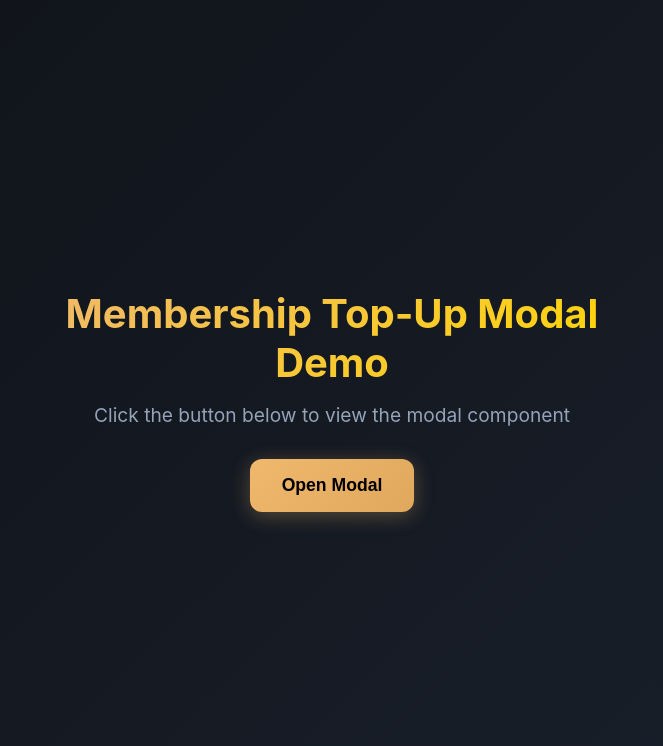
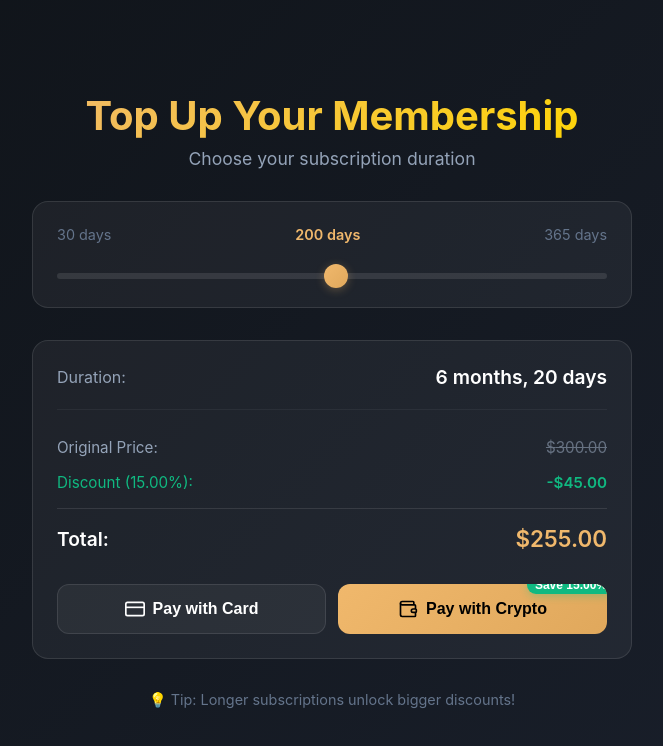
Before and after one commit to Ace-TRW/membership-topup-modal, a React (Create React App) app: page / in a window 1280 px wide. Shown: the top 746 px of the page, without its empty margins (308-971 px from the left). Built offline with nearby package versions, Linux system fonts and the light colour scheme.

Commit message:
Add dynamic pricing with slider UI and two-stage payment flow

```diff
--- a/src/App.css
+++ b/src/App.css
@@ -24,44 +24,230 @@ body {
 }
 
 .container {
-  text-align: center;
   max-width: 600px;
   width: 100%;
 }
 
 h1 {
   font-size: 2.5rem;
-  margin-bottom: 1rem;
+  margin-bottom: 0.5rem;
   background: linear-gradient(135deg, #f0b86c 0%, #ffd700 100%);
   -webkit-background-clip: text;
   -webkit-text-fill-color: transparent;
   background-clip: text;
+  text-align: center;
 }
 
-p {
-  font-size: 1.2rem;
+.subtitle {
+  font-size: 1.1rem;
   color: #94a3b8;
+  text-align: center;
   margin-bottom: 2rem;
 }
 
-.demo-button {
+.slider-container {
+  background: rgba(255, 255, 255, 0.05);
+  border-radius: 16px;
+  padding: 24px;
+  margin-bottom: 2rem;
+  border: 1px solid rgba(255, 255, 255, 0.1);
+}
+
+.slider-labels {
+  display: flex;
+  justify-content: space-between;
+  margin-bottom: 20px;
+  font-size: 0.9rem;
+  color: #64748b;
+}
+
+.current-days {
+  color: #f0b86c;
+  font-weight: 600;
+}
+
+.slider {
+  width: 100%;
+  height: 6px;
+  border-radius: 3px;
+  background: rgba(255, 255, 255, 0.1);
+  outline: none;
+  -webkit-appearance: none;
+}
+
+.slider::-webkit-slider-thumb {
+  -webkit-appearance: none;
+  appearance: none;
+  width: 24px;
+  height: 24px;
+  border-radius: 50%;
+  background: linear-gradient(135deg, #f0b86c 0%, #e0a85c 100%);
+  cursor: pointer;
+  box-shadow: 0 2px 10px rgba(240, 184, 108, 0.3);
+  transition: all 0.2s;
+}
+
+.slider::-webkit-slider-thumb:hover {
+  box-shadow: 0 2px 20px rgba(240, 184, 108, 0.5);
+  transform: scale(1.1);
+}
+
+.slider::-moz-range-thumb {
+  width: 24px;
+  height: 24px;
+  border-radius: 50%;
+  background: linear-gradient(135deg, #f0b86c 0%, #e0a85c 100%);
+  cursor: pointer;
+  box-shadow: 0 2px 10px rgba(240, 184, 108, 0.3);
+  border: none;
+  transition: all 0.2s;
+}
+
+.pricing-card {
+  background: rgba(255, 255, 255, 0.05);
+  border-radius: 16px;
+  padding: 24px;
+  border: 1px solid rgba(255, 255, 255, 0.1);
+  margin-bottom: 2rem;
+}
+
+.duration-display {
+  display: flex;
+  justify-content: space-between;
+  align-items: center;
+  padding-bottom: 20px;
+  border-bottom: 1px solid rgba(255, 255, 255, 0.05);
+  margin-bottom: 20px;
+}
+
+.duration-label {
+  color: #94a3b8;
+  font-size: 1rem;
+}
+
+.duration-value {
+  color: #ffffff;
+  font-size: 1.2rem;
+  font-weight: 600;
+}
+
+.price-breakdown {
+  margin-bottom: 24px;
+}
+
+.price-row {
+  display: flex;
+  justify-content: space-between;
+  align-items: center;
+  padding: 8px 0;
+  font-size: 0.95rem;
+  color: #94a3b8;
+}
+
+.original-price {
+  text-decoration: line-through;
+  opacity: 0.6;
+}
+
+.discount-row {
+  color: #10b981;
+}
+
+.discount-amount {
+  color: #10b981;
+  font-weight: 600;
+}
+
+.total-row {
+  padding-top: 16px;
+  border-top: 1px solid rgba(255, 255, 255, 0.1);
+  margin-top: 8px;
+  font-size: 1.2rem;
+  font-weight: 600;
+  color: #ffffff;
+}
+
+.final-price {
+  color: #f0b86c;
+  font-size: 1.4rem;
+}
+
+.payment-buttons {
+  display: grid;
+  grid-template-columns: 1fr 1fr;
+  gap: 12px;
+}
+
+.pay-button {
+  padding: 14px 20px;
+  border-radius: 12px;
+  border: none;
+  font-size: 1rem;
+  font-weight: 600;
+  cursor: pointer;
+  transition: all 0.3s ease;
+  display: flex;
+  align-items: center;
+  justify-content: center;
+  gap: 8px;
+  position: relative;
+}
+
+.pay-card {
+  background: rgba(255, 255, 255, 0.05);
+  color: #ffffff;
+  border: 1px solid rgba(255, 255, 255, 0.1);
+}
+
+.pay-card:hover {
+  background: rgba(255, 255, 255, 0.08);
+  transform: translateY(-2px);
+}
+
+.pay-crypto {
   background: linear-gradient(135deg, #f0b86c 0%, #e0a85c 100%);
   color: #000000;
-  border: none;
-  padding: 16px 32px;
-  font-size: 1.1rem;
-  font-weight: 600;
-  border-radius: 12px;
-  cursor: pointer;
-  transition: all 0.3s ease;
-  box-shadow: 0 4px 20px rgba(240, 184, 108, 0.3);
+  position: relative;
+  overflow: hidden;
 }
 
-.demo-button:hover {
+.pay-crypto:hover {
   transform: translateY(-2px);
   box-shadow: 0 6px 30px rgba(240, 184, 108, 0.4);
 }
 
-.demo-button:active {
-  transform: translateY(0);
+.extra-badge {
+  position: absolute;
+  top: -8px;
+  right: -8px;
+  background: #10b981;
+  color: white;
+  padding: 2px 8px;
+  border-radius: 12px;
+  font-size: 0.75rem;
+  font-weight: 600;
+  box-shadow: 0 2px 8px rgba(16, 185, 129, 0.3);
 }
+
+.info-text {
+  text-align: center;
+  color: #64748b;
+  font-size: 0.9rem;
+}
+
+/* Mobile responsiveness */
+@media (max-width: 480px) {
+  h1 {
+    font-size: 2rem;
+  }
+
+  .payment-buttons {
+    grid-template-columns: 1fr;
+  }
+
+  .extra-badge {
+    position: static;
+    display: inline-block;
+    margin-left: 8px;
+  }
+}
--- a/src/App.jsx
+++ b/src/App.jsx
@@ -3,21 +3,111 @@ import MembershipTopUpModal from './components/MembershipTopUpModal';
 import './App.css';
 
 function App() {
-  const [showModal, setShowModal] = useState(false);
+  const [days, setDays] = useState(200);
+  const [isModalOpen, setIsModalOpen] = useState(false);
+
+  // Calculate price based on days (example pricing logic)
+  const pricePerDay = 1.50;
+  const baseDiscount = 0.10; // 10% base discount
+  const bulkDiscount = days > 180 ? 0.05 : 0; // Extra 5% for 6+ months
+  const totalDiscount = baseDiscount + bulkDiscount;
+
+  const originalPrice = days * pricePerDay;
+  const discountAmount = originalPrice * totalDiscount;
+  const finalPrice = originalPrice - discountAmount;
+  const discountPercentage = (totalDiscount * 100).toFixed(2);
+
+  // Format duration string
+  const months = Math.floor(days / 30);
+  const remainingDays = days % 30;
+  const durationString = months > 0
+    ? `${months} month${months > 1 ? 's' : ''}${remainingDays > 0 ? `, ${remainingDays} days` : ''}`
+    : `${days} days`;
+
+  const handleSliderChange = (e) => {
+    setDays(parseInt(e.target.value));
+  };
+
+  const handlePayWithCrypto = () => {
+    setIsModalOpen(true);
+  };
 
   return (
     <div className="App">
       <div className="container">
-        <h1>Membership Top-Up Modal Demo</h1>
-        <p>Click the button below to view the modal component</p>
-        <button
-          className="demo-button"
-          onClick={() => setShowModal(true)}
-        >
-          Open Modal
-        </button>
+        <h1>Top Up Your Membership</h1>
+        <p className="subtitle">Choose your subscription duration</p>
+
+        <div className="slider-container">
+          <div className="slider-labels">
+            <span>30 days</span>
+            <span className="current-days">{days} days</span>
+            <span>365 days</span>
+          </div>
+          <input
+            type="range"
+            min="30"
+            max="365"
+            value={days}
+            onChange={handleSliderChange}
+            className="slider"
+          />
+        </div>
+
+        <div className="pricing-card">
+          <div className="duration-display">
+            <span className="duration-label">Duration:</span>
+            <span className="duration-value">{durationString}</span>
+          </div>
+
+          <div className="price-breakdown">
+            <div className="price-row">
+              <span>Original Price:</span>
+              <span className="original-price">${originalPrice.toFixed(2)}</span>
+            </div>
+            <div className="price-row discount-row">
+              <span>Discount ({discountPercentage}%):</span>
+              <span className="discount-amount">-${discountAmount.toFixed(2)}</span>
+            </div>
+            <div className="price-row total-row">
+              <span>Total:</span>
+              <span className="final-price">${finalPrice.toFixed(2)}</span>
+            </div>
+          </div>
+
+          <div className="payment-buttons">
+            <button className="pay-button pay-card">
+              <svg width="20" height="20" viewBox="0 0 24 24" fill="none" stroke="currentColor" strokeWidth="2">
+                <rect x="1" y="4" width="22" height="16" rx="2" ry="2"/>
+                <line x1="1" y1="10" x2="23" y2="10"/>
+              </svg>
+              Pay with Card
+            </button>
+            <button className="pay-button pay-crypto" onClick={handlePayWithCrypto}>
+              <svg width="20" height="20" viewBox="0 0 24 24" fill="none" stroke="currentColor" strokeWidth="2">
+                <path d="M19 7V4a1 1 0 0 0-1-1H5a2 2 0 0 0 0 4h15a1 1 0 0 1 1 1v4h-3a2 2 0 0 0 0 4h3a1 1 0 0 0 1-1v-2a1 1 0 0 0-1-1" />
+                <path d="M3 5v14a2 2 0 0 0 2 2h15a1 1 0 0 0 1-1v-4" />
+              </svg>
+              Pay with Crypto
+              {totalDiscount > baseDiscount && (
+                <span className="extra-badge">Save {discountPercentage}%</span>
+              )}
+            </button>
+          </div>
+        </div>
+
+        <div className="info-text">
+          <p>💡 Tip: Longer subscriptions unlock bigger discounts!</p>
+        </div>
       </div>
-      {showModal && <MembershipTopUpModal />}
+
+      <MembershipTopUpModal
+        isOpen={isModalOpen}
+        onClose={() => setIsModalOpen(false)}
+        topUpAmount={finalPrice}
+        topUpDuration={durationString}
+        discountPercentage={discountPercentage}
+      />
     </div>
   );
 }
--- a/src/components/MembershipTopUpModal.jsx
+++ b/src/components/MembershipTopUpModal.jsx
@@ -127,8 +127,13 @@ const ArrowLeftIcon = ({ size = 18, color = "currentColor" }) => (
   </svg>
 );
 
-const MembershipTopUpModal = () => {
-  const [isVisible, setIsVisible] = useState(true);
+const MembershipTopUpModal = ({
+  isOpen = true,
+  onClose,
+  topUpAmount = 275.42,
+  topUpDuration = "6 months, 20 days",
+  discountPercentage = "15.00"
+}) => {
   const [view, setView] = useState("main");
   const [isMobile, setIsMobile] = useState(false);
   const [isSmallMobile, setIsSmallMobile] = useState(false);
@@ -373,7 +378,26 @@ const MembershipTopUpModal = () => {
 
   const iconSize = isMobile ? 20 : 24;
 
-  const MainView = ({ steps }) => (
+  const PricingBox = ({ price, duration }) => (
+    <div style={{
+      padding: '20px 0',
+      borderBottom: '1px solid rgba(255, 255, 255, 0.05)',
+      marginBottom: '20px',
+    }}>
+      <div style={{
+        display: 'flex',
+        justifyContent: 'space-between',
+        alignItems: 'center',
+        fontSize: isMobile ? '15px' : '16px',
+        fontWeight: '700',
+      }}>
+        <span style={{ color: '#ffffff' }}>Top-up for {duration}</span>
+        <span style={{ color: '#f0b86c' }}>${price.toFixed(2)}</span>
+      </div>
+    </div>
+  );
+
+  const MainView = ({ steps, price, duration }) => (
     <div style={styles.view}>
       <div style={styles.stepsContainer}>
         <div style={styles.connector}></div>
@@ -393,6 +417,9 @@ const MembershipTopUpModal = () => {
           </div>
         ))}
       </div>
+
+      <PricingBox price={price} duration={duration} />
+
       <div style={styles.infoBox}>
         <div style={{ flexShrink: 0, marginTop: "2px" }}>
           <UnlockIcon size={20} />
@@ -503,12 +530,12 @@ const MembershipTopUpModal = () => {
   );
 
   const handleClose = () => {
-    setIsVisible(false);
+    if (onClose) onClose();
     setTimeout(() => setView("main"), 300);
   };
 
   const handleContinue = () => {
-    console.log("Creating pending transaction and showing deposit address...");
+    console.log(`Creating pending transaction for $${topUpAmount.toFixed(2)} and showing deposit address...`);
     handleClose();
   };
 
@@ -521,18 +548,17 @@ const MembershipTopUpModal = () => {
     },
     {
       icon: <ZapIcon size={iconSize} />,
-      title: "Send Any Amount of Crypto",
-      description: "Deposit funds from your exchange or external wallet.",
+      title: "Send Crypto",
+      description: `Deposit at least $${topUpAmount.toFixed(2)} from your exchange or external wallet.`,
     },
     {
       icon: <CheckCircleIcon size={iconSize} />,
       title: "Membership Extended Instantly",
-      description:
-        "We auto-deduct the 10% discounted fee. Extra funds are stored as your wallet balance.",
+      description: `We'll auto-deduct the fee for your ${topUpDuration} top-up.`,
     },
   ];
 
-  if (!isVisible) return null;
+  if (!isOpen) return null;
 
   return (
     <div style={styles.overlay}>
@@ -542,17 +568,17 @@ const MembershipTopUpModal = () => {
             <div style={styles.titleGroup}>
               {view === "main" && (
                 <div style={styles.badge}>
-                  <span style={styles.badgeText}>SAVE 10% WITH CRYPTO</span>
+                  <span style={styles.badgeText}>{discountPercentage}% DISCOUNT APPLIED</span>
                 </div>
               )}
               <h2 style={styles.title}>
                 {view === "main"
-                  ? "Extend with a Simple Deposit"
-                  : "How It Works"}
+                  ? "Confirm Your Crypto Payment"
+                  : "How Crypto Payments Work"}
               </h2>
               <p style={styles.subtitle}>
                 {view === "main"
-                  ? "No full wallet setup required. Just send crypto."
+                  ? `Pay $${topUpAmount.toFixed(2)} for ${topUpDuration} membership.`
                   : "Answering your questions about the deposit process."}
               </p>
             </div>
@@ -580,7 +606,7 @@ const MembershipTopUpModal = () => {
             display: view === "main" ? "block" : "none",
           }}
         >
-          <MainView steps={steps} />
+          <MainView steps={steps} price={topUpAmount} duration={topUpDuration} />
         </div>
         <div
           style={{
@@ -605,7 +631,7 @@ const MembershipTopUpModal = () => {
                 style={{ ...styles.button, ...styles.primaryButton }}
                 onClick={handleContinue}
               >
-                Show My Deposit Address
+                Get Deposit Address
                 <ArrowRightIcon />
               </button>
             </>
```
